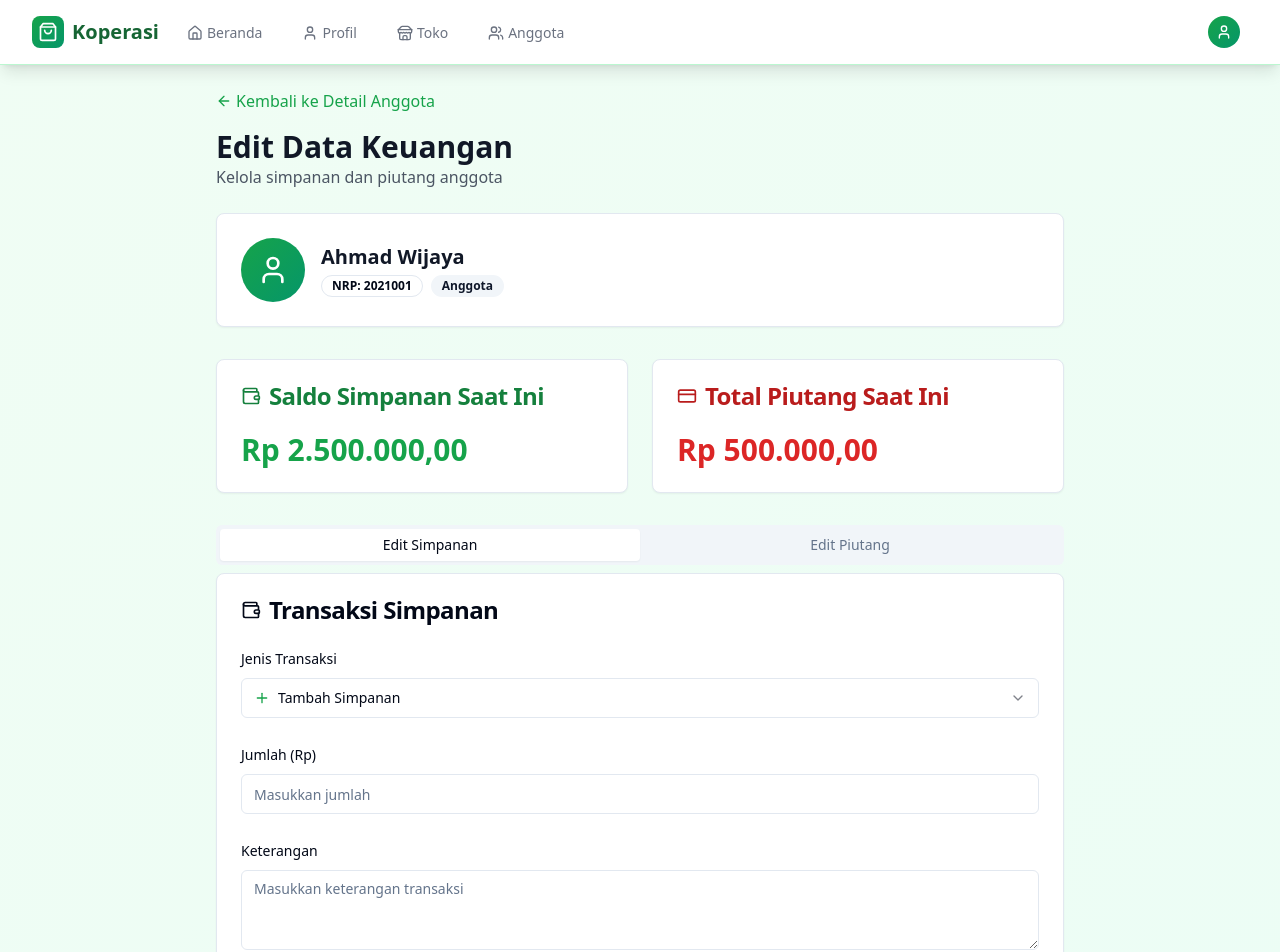
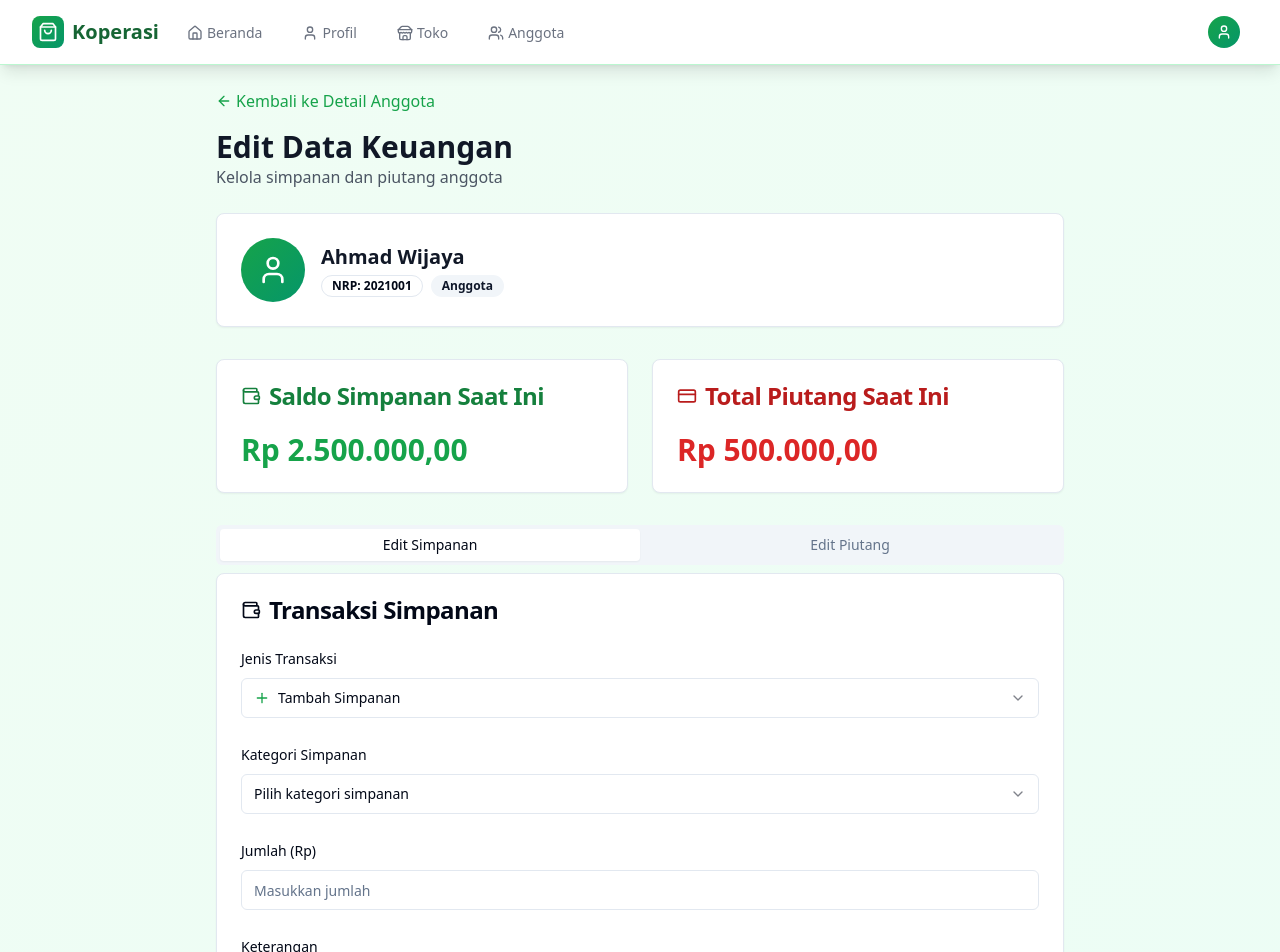
Before and after one commit to rossihana/koperasi, a React (Vite) app: page /edit-financial/1 in a window 1280 px wide. Shown: the top 952 px of the page. Built offline with nearby package versions, Linux system fonts and the light colour scheme; sample sign-in values are in the browser's storage.

Commit message:
Add savings categories
Add categories for savings: pokok, wajib, sukarela, and hari raya.

```diff
--- a/src/pages/EditFinancial.tsx
+++ b/src/pages/EditFinancial.tsx
@@ -44,6 +44,7 @@ const EditFinancial = () => {
 
   const [savingsForm, setSavingsForm] = useState({
     type: 'add',
+    category: '',
     amount: '',
     description: ''
   });
@@ -56,6 +57,13 @@ const EditFinancial = () => {
     duration: '12'
   });
 
+  const savingsCategories = [
+    { value: 'pokok', label: 'Simpanan Pokok' },
+    { value: 'wajib', label: 'Simpanan Wajib' },
+    { value: 'sukarela', label: 'Simpanan Sukarela' },
+    { value: 'hari-raya', label: 'Simpanan Hari Raya' }
+  ];
+
   const formatCurrency = (amount: number) => {
     return new Intl.NumberFormat('id-ID', {
       style: 'currency',
@@ -66,10 +74,10 @@ const EditFinancial = () => {
   const handleSavingsSubmit = (e: React.FormEvent) => {
     e.preventDefault();
 
-    if (!savingsForm.amount || !savingsForm.description) {
+    if (!savingsForm.amount || !savingsForm.description || !savingsForm.category) {
       toast({
         title: "Data tidak lengkap",
-        description: "Harap isi semua field yang diperlukan",
+        description: "Harap isi semua field yang diperlukan termasuk kategori simpanan",
         variant: "destructive",
       });
       return;
@@ -89,15 +97,18 @@ const EditFinancial = () => {
       return;
     }
 
+    const categoryLabel = savingsCategories.find(cat => cat.value === savingsForm.category)?.label;
+
     // Simulate API call
     toast({
       title: "Simpanan berhasil diupdate",
-      description: `${savingsForm.type === 'add' ? 'Menambah' : 'Mengurangi'} simpanan sebesar ${formatCurrency(amount)}`,
+      description: `${savingsForm.type === 'add' ? 'Menambah' : 'Mengurangi'} ${categoryLabel} sebesar ${formatCurrency(amount)}`,
     });
 
     // Reset form
     setSavingsForm({
       type: 'add',
+      category: '',
       amount: '',
       description: ''
     });
@@ -274,6 +285,25 @@ const EditFinancial = () => {
                 </div>
 
                 <div className="space-y-2">
+                  <Label htmlFor="savings-category">Kategori Simpanan</Label>
+                  <Select
+                    value={savingsForm.category}
+                    onValueChange={(value) => setSavingsForm(prev => ({ ...prev, category: value }))}
+                  >
+                    <SelectTrigger>
+                      <SelectValue placeholder="Pilih kategori simpanan" />
+                    </SelectTrigger>
+                    <SelectContent>
+                      {savingsCategories.map((category) => (
+                        <SelectItem key={category.value} value={category.value}>
+                          {category.label}
+                        </SelectItem>
+                      ))}
+                    </SelectContent>
+                  </Select>
+                </div>
+
+                <div className="space-y-2">
                   <Label htmlFor="savings-amount">Jumlah (Rp)</Label>
                   <Input
                     id="savings-amount"
@@ -296,10 +326,16 @@ const EditFinancial = () => {
                   />
                 </div>
 
-                {savingsForm.amount && (
+                {savingsForm.amount && savingsForm.category && (
                   <div className="p-4 bg-gray-50 rounded-lg">
                     <h4 className="font-medium mb-2">Preview Transaksi:</h4>
                     <div className="space-y-1 text-sm">
+                      <div className="flex justify-between">
+                        <span>Kategori:</span>
+                        <span className="font-medium">
+                          {savingsCategories.find(cat => cat.value === savingsForm.category)?.label}
+                        </span>
+                      </div>
                       <div className="flex justify-between">
                         <span>Saldo saat ini:</span>
                         <span className="font-medium">{formatCurrency(user.savings)}</span>
```
